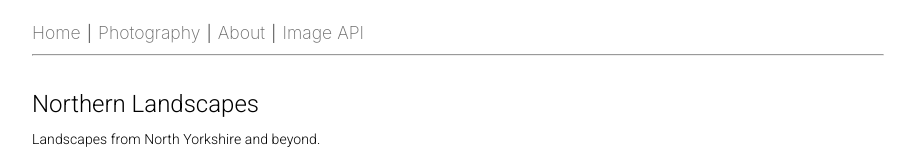
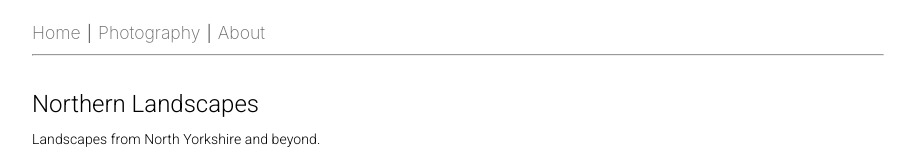
Before and after one commit to joeburton/northern-landscapes, a Next.js app: page / in a window 1280 px wide. Shown: the top 154 px of the page, without its empty margins (182-1097 px from the left). Built offline with nearby package versions, Linux system fonts and the light colour scheme.

Commit message:
easy domain name configuration

```diff
--- a/components/Header.tsx
+++ b/components/Header.tsx
@@ -18,10 +18,6 @@ const Header = () => (
       <Link href='/about'>
         <a>About</a>
       </Link>
-      <NavSeperator />
-      <Link href='/api/photos'>
-        <a>Image API</a>
-      </Link>
     </nav>
     <hr />
   </header>
```
Also changed, not shown: 1 other file (tests, documents, lock files or other folders).
